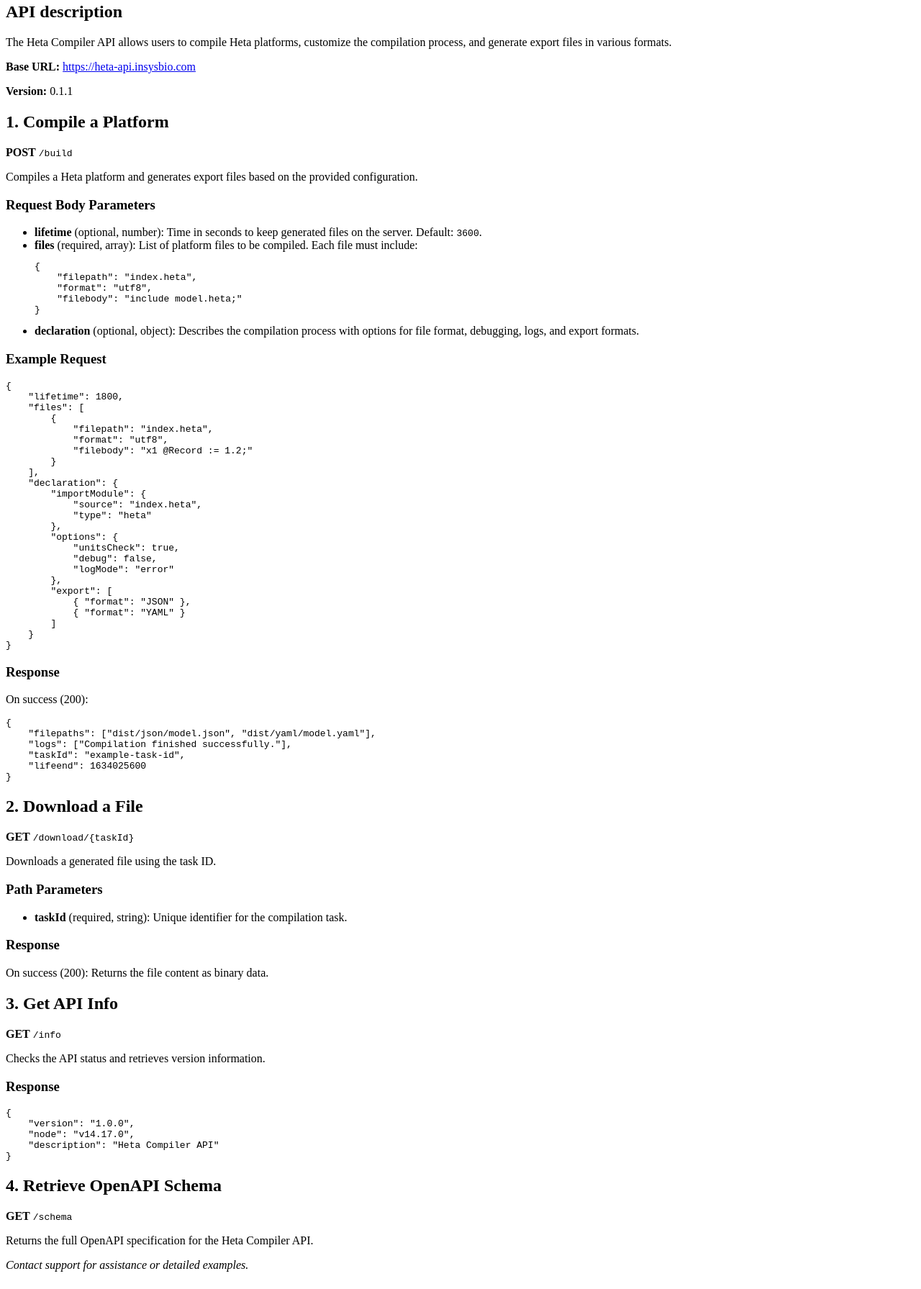
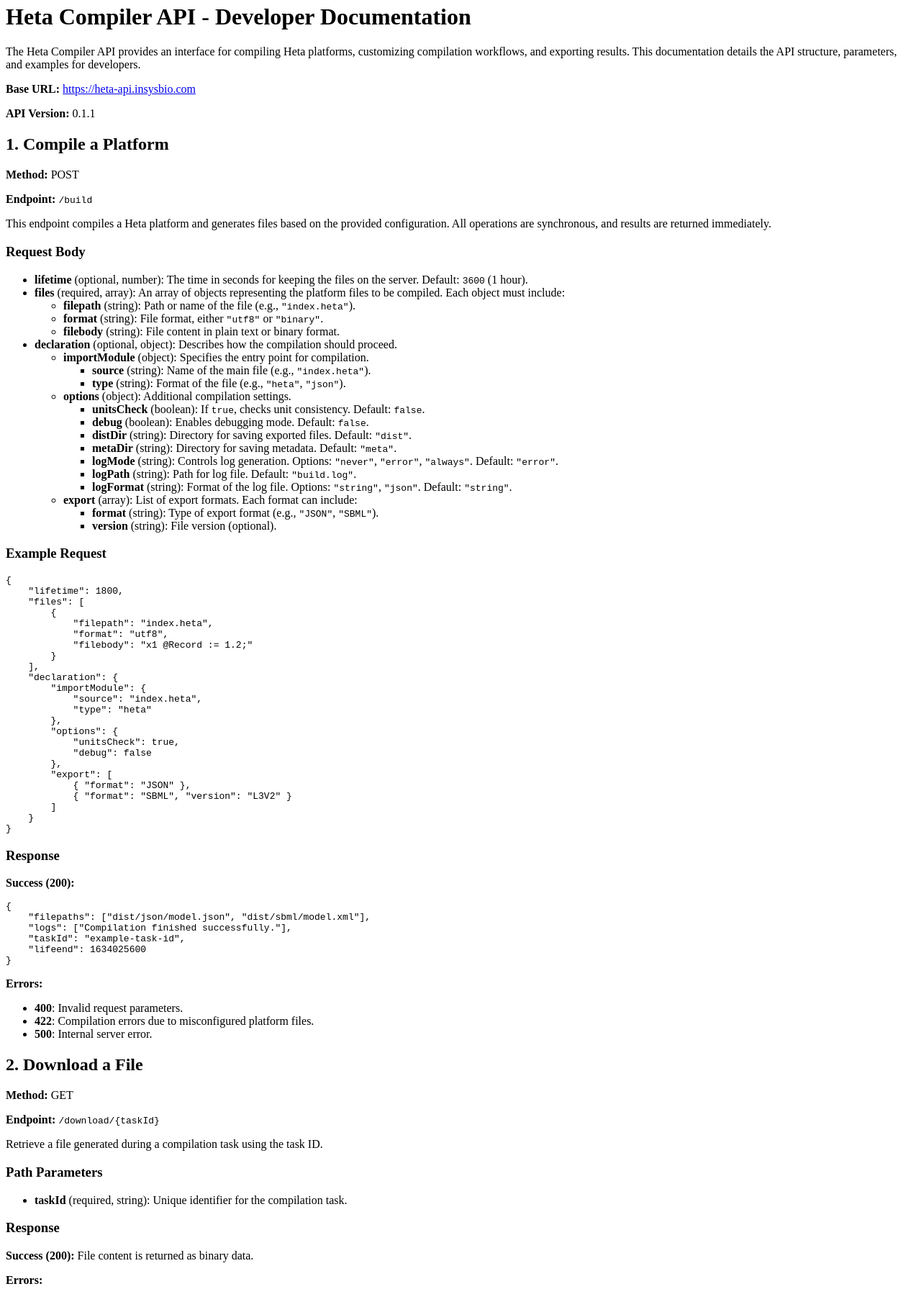
Before and after one commit to hetalang/heta-api, a website: page public/index.html in a window 1280 px wide. Shown: the part 385-2176 px from the top of the page at 72% size. Drawn offline with Linux system fonts and the light colour scheme.

Commit message:
update docs

```diff
--- a/public/index.html
+++ b/public/index.html
@@ -3,7 +3,7 @@
 <head>
     <meta charset="UTF-8">
     <meta name="viewport" content="width=device-width, initial-scale=1.0">
-    <title>Privacy Policy</title>
+    <title>Heta Compiler API</title>
 </head>
 <body>
     <h1>Heta compiler API</h1>
@@ -26,27 +26,56 @@
     </p>
 
 
-    <h2>API description</h2>
-
-    <p>The Heta Compiler API allows users to compile Heta platforms, customize the compilation process, and generate export files in various formats.</p>
+    <h1>Heta Compiler API - Developer Documentation</h1>
+    <p>The Heta Compiler API provides an interface for compiling Heta platforms, customizing compilation workflows, and exporting results. This documentation details the API structure, parameters, and examples for developers.</p>
     <p><strong>Base URL:</strong> <a href="https://heta-api.insysbio.com" target="_blank">https://heta-api.insysbio.com</a></p>
-    <p><strong>Version:</strong> 0.1.1</p>
+    <p><strong>API Version:</strong> 0.1.1</p>
 
     <div class="endpoint">
         <h2>1. Compile a Platform</h2>
-        <p><strong>POST</strong> <code>/build</code></p>
-        <p>Compiles a Heta platform and generates export files based on the provided configuration.</p>
-        <h3>Request Body Parameters</h3>
+        <p><strong>Method:</strong> POST</p>
+        <p><strong>Endpoint:</strong> <code>/build</code></p>
+        <p>This endpoint compiles a Heta platform and generates files based on the provided configuration. All operations are synchronous, and results are returned immediately.</p>
+
+        <h3>Request Body</h3>
         <ul>
-            <li><strong>lifetime</strong> (optional, number): Time in seconds to keep generated files on the server. Default: <code>3600</code>.</li>
-            <li><strong>files</strong> (required, array): List of platform files to be compiled. Each file must include:</li>
-            <pre><code>{
-    "filepath": "index.heta",
-    "format": "utf8",
-    "filebody": "include model.heta;"
-}</code></pre>
-            <li><strong>declaration</strong> (optional, object): Describes the compilation process with options for file format, debugging, logs, and export formats.</li>
+            <li><strong>lifetime</strong> (optional, number): The time in seconds for keeping the files on the server. Default: <code>3600</code> (1 hour).</li>
+            <li><strong>files</strong> (required, array): An array of objects representing the platform files to be compiled. Each object must include:
+                <ul>
+                    <li><strong>filepath</strong> (string): Path or name of the file (e.g., <code>"index.heta"</code>).</li>
+                    <li><strong>format</strong> (string): File format, either <code>"utf8"</code> or <code>"binary"</code>.</li>
+                    <li><strong>filebody</strong> (string): File content in plain text or binary format.</li>
+                </ul>
+            </li>
+            <li><strong>declaration</strong> (optional, object): Describes how the compilation should proceed.
+                <ul>
+                    <li><strong>importModule</strong> (object): Specifies the entry point for compilation.
+                        <ul>
+                            <li><strong>source</strong> (string): Name of the main file (e.g., <code>"index.heta"</code>).</li>
+                            <li><strong>type</strong> (string): Format of the file (e.g., <code>"heta"</code>, <code>"json"</code>).</li>
+                        </ul>
+                    </li>
+                    <li><strong>options</strong> (object): Additional compilation settings.
+                        <ul>
+                            <li><strong>unitsCheck</strong> (boolean): If <code>true</code>, checks unit consistency. Default: <code>false</code>.</li>
+                            <li><strong>debug</strong> (boolean): Enables debugging mode. Default: <code>false</code>.</li>
+                            <li><strong>distDir</strong> (string): Directory for saving exported files. Default: <code>"dist"</code>.</li>
+                            <li><strong>metaDir</strong> (string): Directory for saving metadata. Default: <code>"meta"</code>.</li>
+                            <li><strong>logMode</strong> (string): Controls log generation. Options: <code>"never"</code>, <code>"error"</code>, <code>"always"</code>. Default: <code>"error"</code>.</li>
+                            <li><strong>logPath</strong> (string): Path for log file. Default: <code>"build.log"</code>.</li>
+                            <li><strong>logFormat</strong> (string): Format of the log file. Options: <code>"string"</code>, <code>"json"</code>. Default: <code>"string"</code>.</li>
+                        </ul>
+                    </li>
+                    <li><strong>export</strong> (array): List of export formats. Each format can include:
+                        <ul>
+                            <li><strong>format</strong> (string): Type of export format (e.g., <code>"JSON"</code>, <code>"SBML"</code>).</li>
+                            <li><strong>version</strong> (string): File version (optional).</li>
+                        </ul>
+                    </li>
+                </ul>
+            </li>
         </ul>
+
         <h3>Example Request</h3>
         <pre><code>{
     "lifetime": 1800,
@@ -64,41 +93,63 @@
         },
         "options": {
             "unitsCheck": true,
-            "debug": false,
-            "logMode": "error"
+            "debug": false
         },
         "export": [
             { "format": "JSON" },
-            { "format": "YAML" }
+            { "format": "SBML", "version": "L3V2" }
         ]
     }
 }</code></pre>
+
         <h3>Response</h3>
-        <p>On success (200):</p>
-        <pre><code>{
-    "filepaths": ["dist/json/model.json", "dist/yaml/model.yaml"],
+        <div class="response">
+            <p><strong>Success (200):</strong></p>
+            <pre><code>{
+    "filepaths": ["dist/json/model.json", "dist/sbml/model.xml"],
     "logs": ["Compilation finished successfully."],
     "taskId": "example-task-id",
     "lifeend": 1634025600
 }</code></pre>
+        </div>
+        <div class="response">
+            <p><strong>Errors:</strong></p>
+            <ul>
+                <li><strong>400</strong>: Invalid request parameters.</li>
+                <li><strong>422</strong>: Compilation errors due to misconfigured platform files.</li>
+                <li><strong>500</strong>: Internal server error.</li>
+            </ul>
+        </div>
     </div>
 
     <div class="endpoint">
         <h2>2. Download a File</h2>
-        <p><strong>GET</strong> <code>/download/{taskId}</code></p>
-        <p>Downloads a generated file using the task ID.</p>
+        <p><strong>Method:</strong> GET</p>
+        <p><strong>Endpoint:</strong> <code>/download/{taskId}</code></p>
+        <p>Retrieve a file generated during a compilation task using the task ID.</p>
+
         <h3>Path Parameters</h3>
         <ul>
             <li><strong>taskId</strong> (required, string): Unique identifier for the compilation task.</li>
         </ul>
+
         <h3>Response</h3>
-        <p>On success (200): Returns the file content as binary data.</p>
+        <div class="response">
+            <p><strong>Success (200):</strong> File content is returned as binary data.</p>
+            <p><strong>Errors:</strong></p>
+            <ul>
+                <li><strong>404</strong>: File not found.</li>
+                <li><strong>500</strong>: Internal server error.</li>
+            </ul>
+        </div>
     </div>
 
     <div class="endpoint">
         <h2>3. Get API Info</h2>
-        <p><strong>GET</strong> <code>/info</code></p>
-        <p>Checks the API status and retrieves version information.</p>
+        <p><strong>Method:</strong> GET</p>
+        <p><strong>Endpoint:</strong> <code>/info</code></p>
+        <p>Retrieve version and connectivity details for the Heta Compiler API.</p>
+
         <h3>Response</h3>
         <pre><code>{
     "version": "1.0.0",
@@ -109,10 +160,16 @@
 
     <div class="endpoint">
         <h2>4. Retrieve OpenAPI Schema</h2>
-        <p><strong>GET</strong> <code>/schema</code></p>
-        <p>Returns the full OpenAPI specification for the Heta Compiler API.</p>
+        <p><strong>Method:</strong> GET</p>
+        <p><strong>Endpoint:</strong> <code>/schema</code></p>
+        <p>Retrieve the complete OpenAPI schema for the Heta Compiler API.</p>
+
+        <h3>Response</h3>
+        <pre><code>{
+    "openapi": "3.1.0"
+}</code></pre>
     </div>
 
-    <p><em>Contact support for assistance or detailed examples.</em></p>
+    <p><em>For more details or support, contact the API team.</em></p>
 </body>
 </html>
```
Also changed, not shown: 1 other file.
